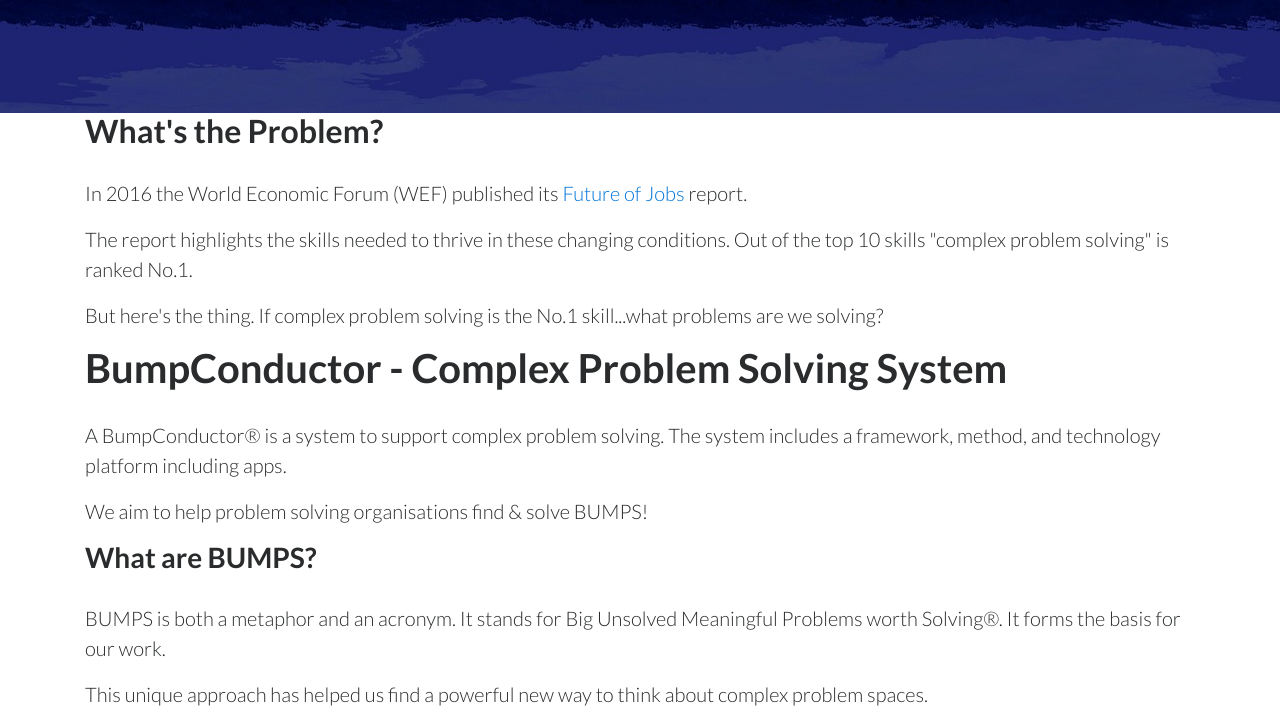
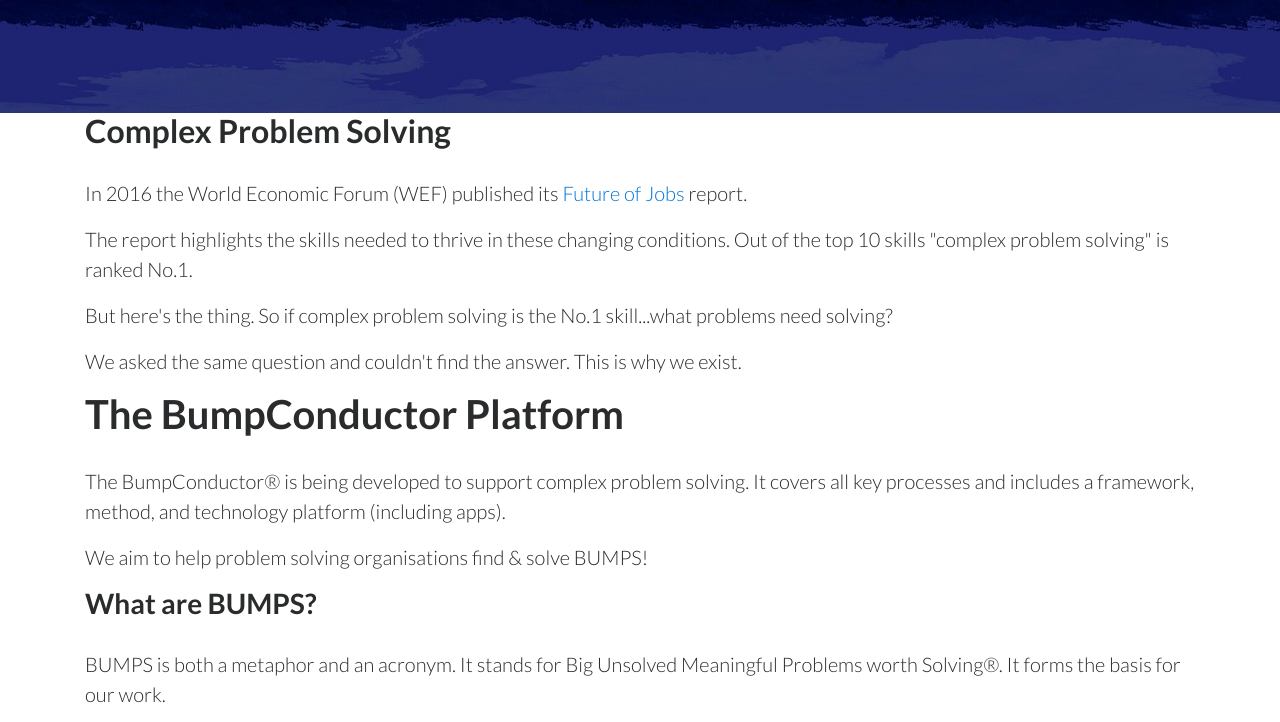
Before and after one commit to BumpConductor/BUMPconductor.github.io, a website: page index.html in a window 1280 px wide. Shown: the part 509-1231 px from the top of the page. Drawn offline with Linux system fonts and the light colour scheme.

Commit message:
Update index.html

```diff
--- a/index.html
+++ b/index.html
@@ -74,10 +74,11 @@
         <div class="container">
             <div class='row'>
                 <div class="col-lg-12">
-                <h2 class="section-heading">What's the Problem?</h2>
+                <h2 class="section-heading">Complex Problem Solving</h2>
                 <p class="lead">In 2016 the World Economic Forum (WEF) published its <a target="_blank" href="http://reports.weforum.org/future-of-jobs-2016/">Future of Jobs</a> report. <p>
                 <p class="lead">The report highlights the skills needed to thrive in these changing conditions. Out of the top 10 skills "complex problem solving" is ranked No.1.</p>
-                <p class="lead">But here's the thing. If complex problem solving is the No.1 skill...what problems are we solving?</p>
+                <p class="lead">But here's the thing. So if complex problem solving is the No.1 skill...what problems need solving?</p>
+                <p class="lead">We asked the same question and couldn't find the answer. This is why we exist.</p>
                 </div>
            </div>
         </div>
@@ -87,8 +88,8 @@
         <div class="container">
             <div class='row'>
                 <div class="col-lg-12">
-                 <h1 class="section-heading">BumpConductor - Complex Problem Solving System</h1>
-                <p class="lead">A BumpConductor® is a system to support complex problem solving. The system includes a framework, method, and technology platform including apps.</p>
+                 <h1 class="section-heading">The BumpConductor Platform</h1>
+                <p class="lead">The BumpConductor® is being developed to support complex problem solving. It covers all key processes and includes a framework, method, and technology platform (including apps).</p>
                 <p class="lead">We aim to help problem solving organisations find & solve BUMPS!</p>
                 <h3 class="section-heading">What are BUMPS?</h3>
                 <p class="lead">BUMPS is both a metaphor and an acronym. It stands for Big Unsolved Meaningful Problems worth Solving®. It forms the basis for our work.</p>
```
